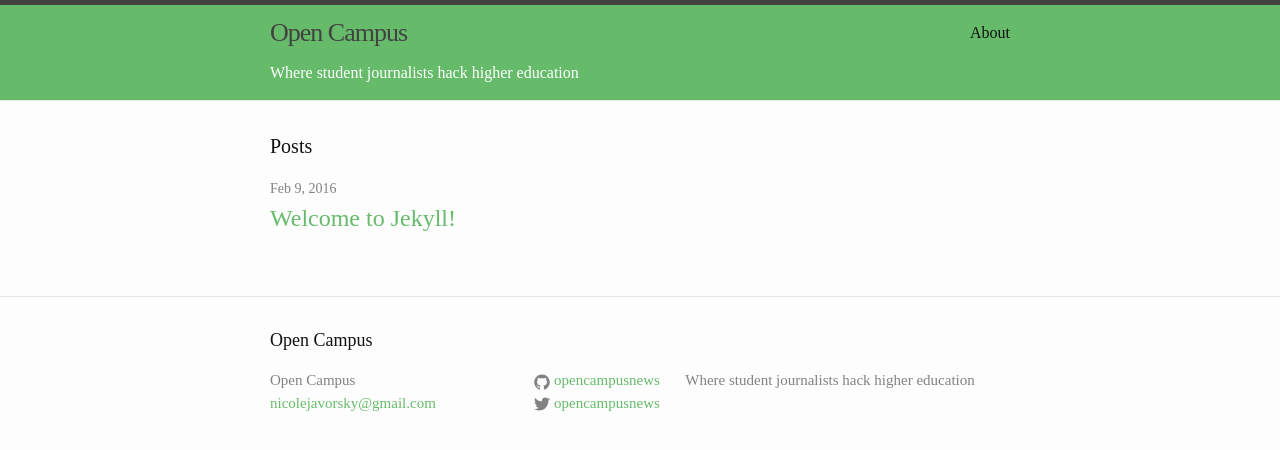
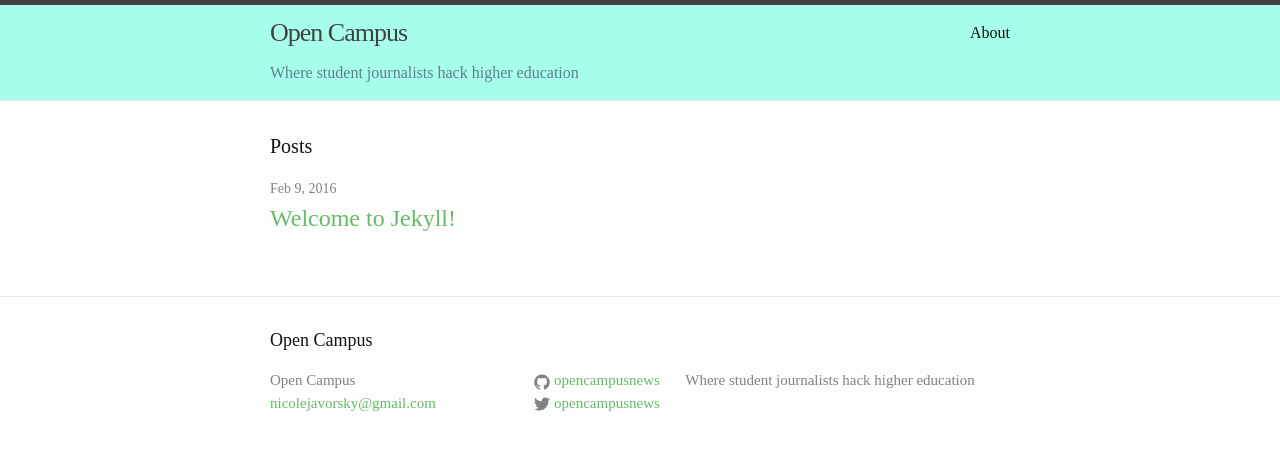
Before and after one commit to opencampusnews/opencampusnews.github.io, a Jekyll site: the page built from index.html, in a window 1280 px wide. Shown: the top 450 px of the page. Built offline with Jekyll 4.4.1, drawn with Linux system fonts in a browser that asks for light colours; some web fonts are replaced.

Commit message:
changed colors

```diff
--- a/css/style.css
+++ b/css/style.css
@@ -3,11 +3,11 @@
 }
 
 .site-header {
-  background-color: #66bb6a;
+  background-color: #a7ffeb;
 }
 
 #tagline {
-  color: white;
+  color: #607d8b;
 }
 
 a {
```
